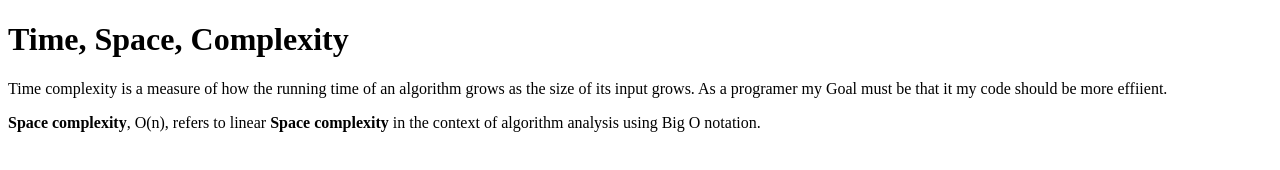
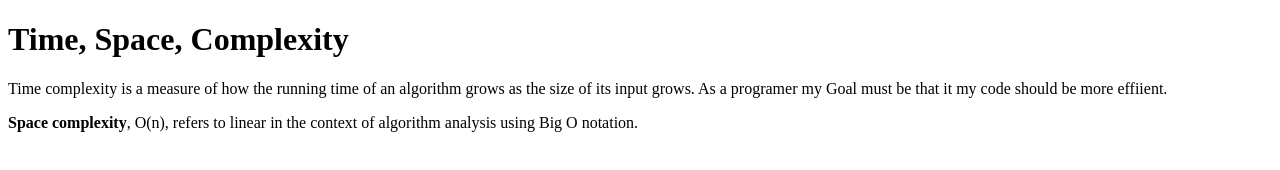
Before and after one commit to acciojob/time-and-space-complexity-webdeveloper-sonunarayansingh, a website: page main.html in a window 1280 px wide. Drawn offline with Linux system fonts and the light colour scheme.

Commit message:
created a submission

```diff
--- a/main.html
+++ b/main.html
@@ -10,7 +10,7 @@
 	<!-- the entire body must be written by student -->
 	<h1>Time, Space, Complexity</h1>
 	<p>Time complexity is a measure of how the running time of an algorithm grows as the size of its input grows. As a programer my Goal must be that it my code should be more effiient.</p>
-	<p><b>Space complexity</b>, O(n), refers to linear <b>Space complexity</b> in the context of algorithm analysis using Big O notation.</p>
+	<p><b>Space complexity</b>, O(n), refers to linear in the context of algorithm analysis using Big O notation.</p>
     <script type="text/javascript" src="./script.js">
 </script>
 
```
